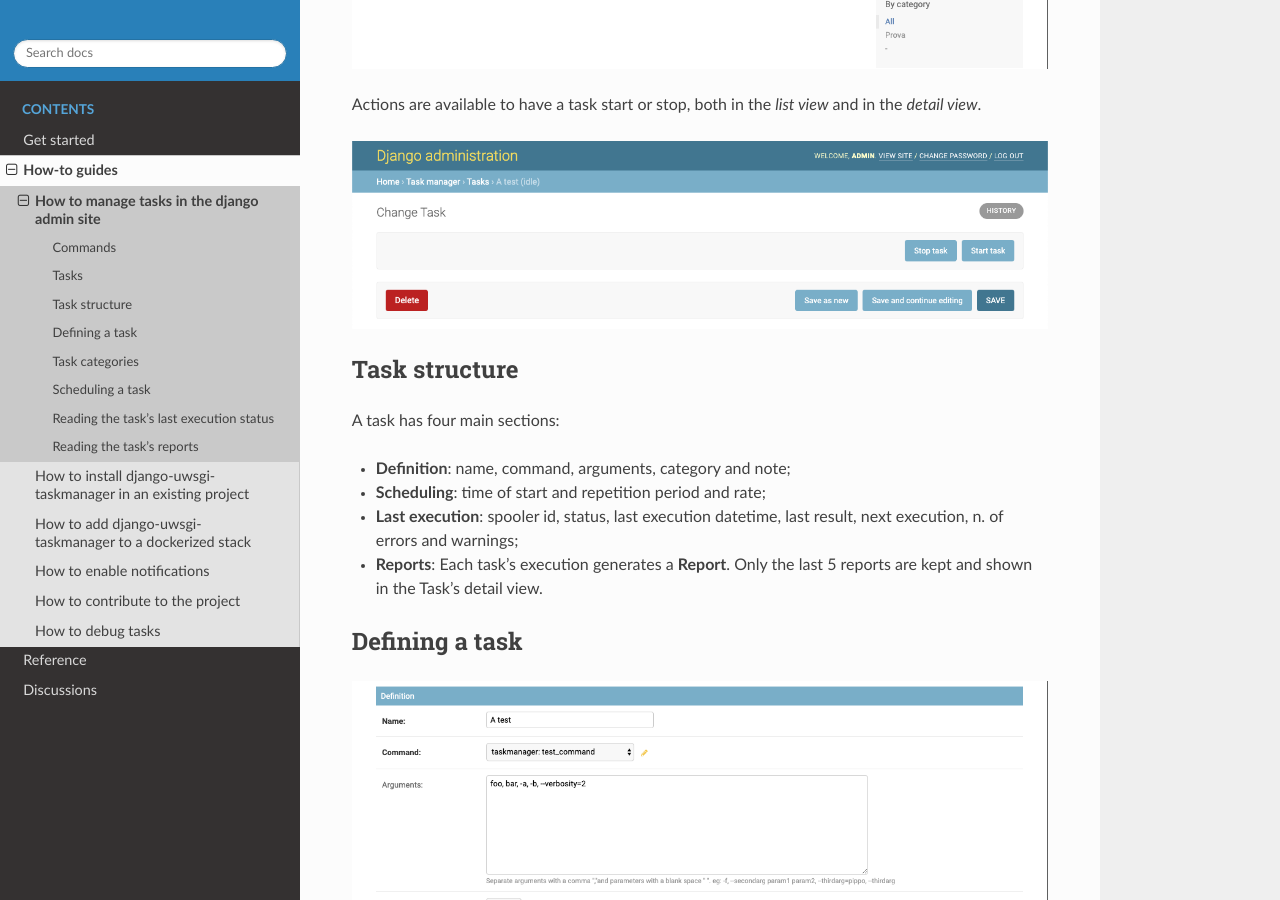
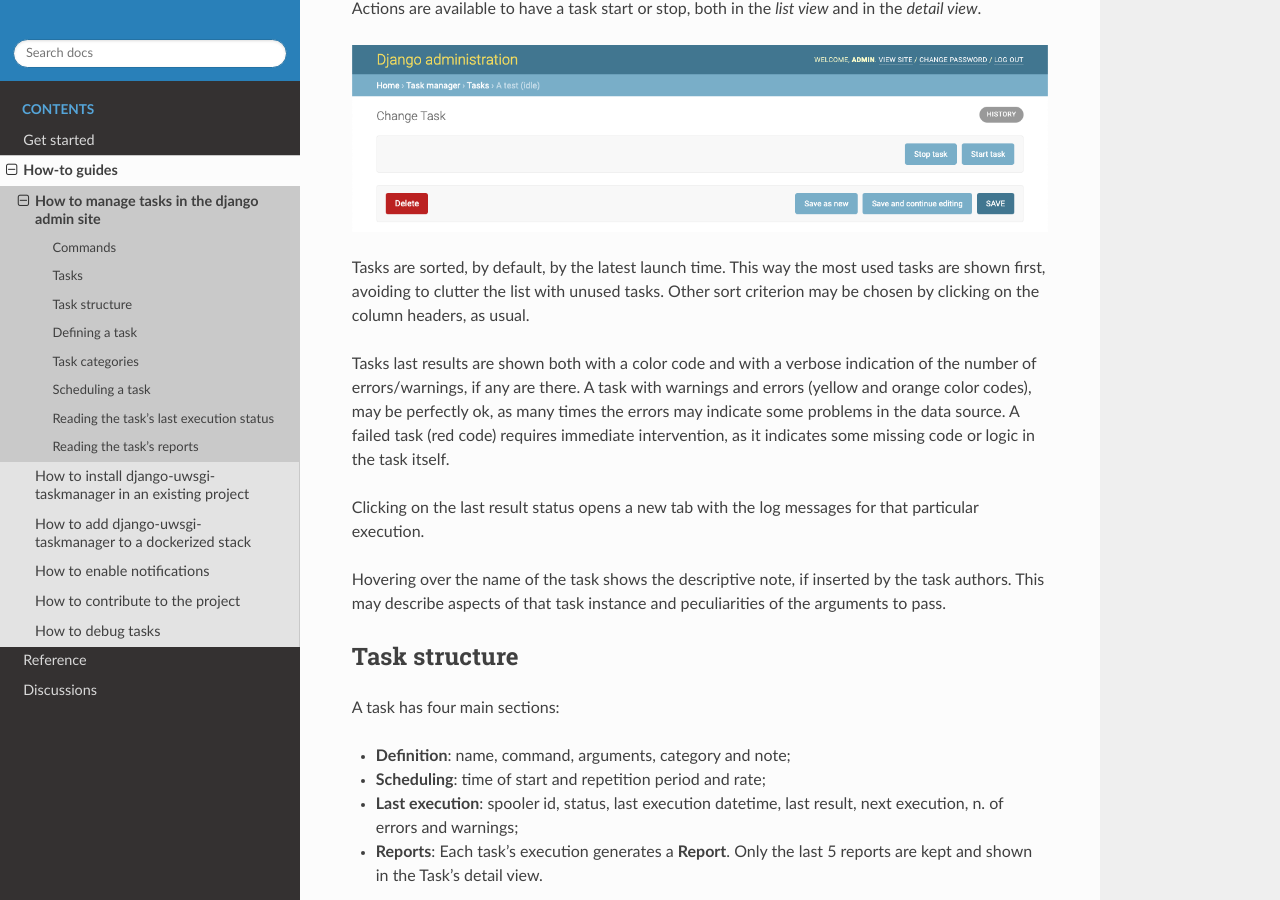
Before and after one commit to openpolis/django-uwsgi-taskmanager, a Sphinx documentation site: the page built from docs/howtos/users_admin_gui.rst, in a window 1280 px wide and 900 px high, scrolled down 3040 px. Built offline with Sphinx 7.4.7 and the Read the Docs theme 2.0.0, drawn with Linux system fonts in a browser that asks for light colours; some of the changed text lies outside the part shown.

Commit message:
hotfix for tasks with no results; docs updated

```diff
--- a/docs/discussions.rst
+++ b/docs/discussions.rst
@@ -2,7 +2,7 @@ Discussions
 ===========
 
 
-Although `Celery`_ is the most straightforward solution to execute
+Although `Celery`_ is the most used solution to execute
 `distributed asynchronous tasks in python`_ and django-channels_ is the new hype,
 this project offers a solution based on `uWSGI spooler`_,
 which requires no additional components, is particularly easy to setup,
--- a/docs/getstarted.rst
+++ b/docs/getstarted.rst
@@ -127,6 +127,9 @@ Add and launch a task
 
 Proceed as indicated in the video, to create a test task and launch it.
 
+Please note that the video refers to an older release and the UI interface may have changes slightly.
+The sense of the operations still are perfectly valid.
+
 .. embed:: https://vimeo.com/382021592
   :max_width: 700
 
--- a/docs/howtos/users_admin_gui.rst
+++ b/docs/howtos/users_admin_gui.rst
@@ -73,6 +73,20 @@ Actions are available to have a task start or stop, both in the *list view* and
   :width: 800
   :alt: Django task details view with custom buttons
 
+Tasks are sorted, by default, by the latest launch time. This way the most used tasks are shown first,
+avoiding to clutter the list with unused tasks. Other sort criterion may be chosen by clicking on the column
+headers, as usual.
+
+Tasks last results are shown both with a color code and with a verbose indication of the number of errors/warnings,
+if any are there.
+A task with warnings and errors (yellow and orange color codes), may be perfectly ok, as many times the errors may
+indicate some problems in the data source.
+A failed task (red code) requires immediate intervention, as it indicates some missing code or logic in the task itself.
+
+Clicking on the last result status opens a new tab with the log messages for that particular execution.
+
+Hovering over the name of the task shows the descriptive note, if inserted by the task authors. This may
+describe aspects of that task instance and peculiarities of the arguments to pass.
 
 Task structure
 ^^^^^^^^^^^^^^
```
Also changed, not shown: other parts of docs/howtos/users_admin_gui.rst (+1 -1 lines), CHANGELOG.md (+18 -1 lines), docs/_static/images/admin_gui_4.png, 1 other file.
